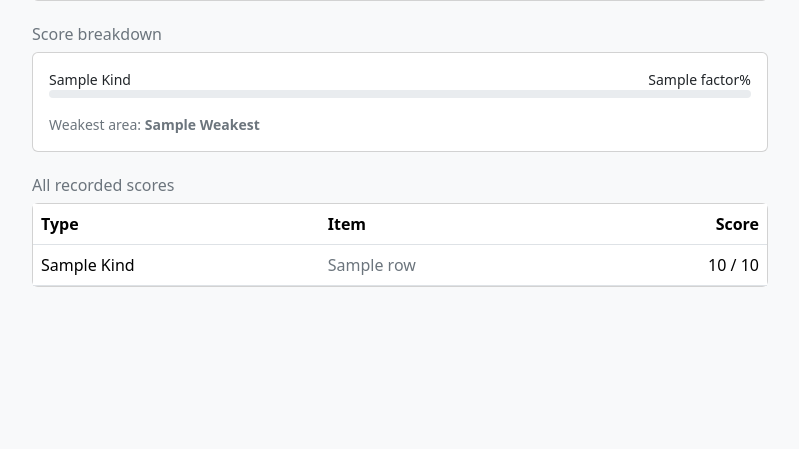
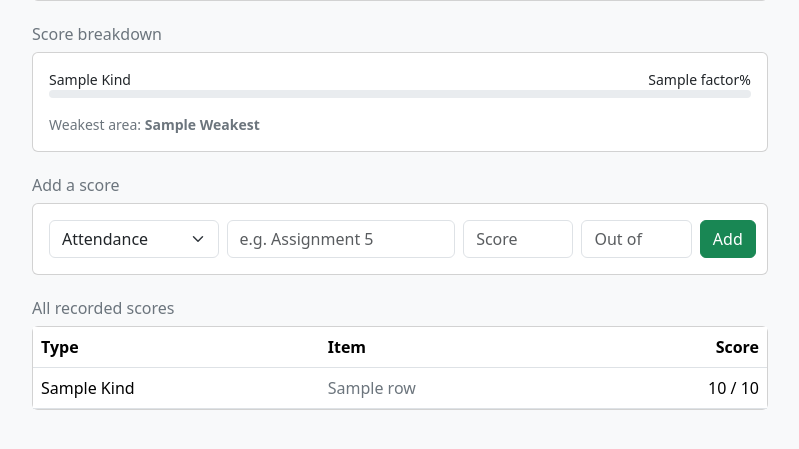
Before and after one commit to ChibuikeChad/edupulse, a Flask app: template templates/student_detail.html in a window 1280 px wide. Shown: the part 284-733 px from the top of the page, without its empty margins (240-1039 px from the left). Run offline with Flask 3, Linux system fonts and the light colour scheme; the template is opened without the code that fills it: most values are stand-ins (such as "Sample title", 1, 10 or a date in 2020).

Commit message:
Add lecturer score entry

```diff
--- a/app.py
+++ b/app.py
@@ -2,7 +2,7 @@ from flask import Flask, render_template, request, redirect, url_for, session, f
 import sqlite3
 from werkzeug.security import check_password_hash, generate_password_hash
 from db import get_db
-from risk import compute_risk
+from risk import compute_risk, recompute_one
 
 app = Flask(__name__)
 app.secret_key = "change-this-later"  # signs the login cookie
@@ -219,5 +219,50 @@ def my_course(enrollment_id):
     tip = TIPS.get(result["weakest"]) if result else None
     return render_template("student_course.html", e=e, result=result, tip=tip)
 
+@app.route("/enrollment/<int:enrollment_id>/add-score", methods=["POST"])
+def add_score(enrollment_id):
+    if "user_id" not in session or session["role"] != "lecturer":
+        return redirect(url_for("login"))
+
+    conn = get_db()
+    # Only the lecturer who teaches the course may add scores
+    owned = conn.execute(
+        """
+        SELECT e.id FROM enrollments e
+        JOIN courses c ON c.id = e.course_id
+        WHERE e.id = ? AND c.lecturer_id = ?
+        """,
+        (enrollment_id, session["user_id"]),
+    ).fetchone()
+    if owned is None:
+        conn.close()
+        abort(404)
+
+    kind = request.form["kind"]
+    label = request.form["label"].strip()
+    try:
+        score = float(request.form["score"])
+        max_score = float(request.form["max_score"])
+    except ValueError:
+        conn.close()
+        flash("Score and maximum must be numbers.")
+        return redirect(url_for("enrollment", enrollment_id=enrollment_id))
+
+    if kind not in ("attendance", "assignment", "test") or max_score <= 0 or score < 0 or score > max_score:
+        conn.close()
+        flash("Invalid score. It must be between 0 and the maximum.")
+        return redirect(url_for("enrollment", enrollment_id=enrollment_id))
+
+    conn.execute(
+        "INSERT INTO scores (enrollment_id, kind, label, score, max_score) VALUES (?,?,?,?,?)",
+        (enrollment_id, kind, label, score, max_score),
+    )
+    conn.commit()
+    conn.close()
+
+    recompute_one(enrollment_id)
+    flash("Score added and risk updated.")
+    return redirect(url_for("enrollment", enrollment_id=enrollment_id))
+
 if __name__ == "__main__":
     app.run(debug=True)
--- a/risk.py
+++ b/risk.py
@@ -58,6 +58,20 @@ def recompute_all():
     conn.close()
     return count
 
+def recompute_one(enrollment_id):
+    conn = get_db()
+    rows = conn.execute(
+        "SELECT kind, score, max_score FROM scores WHERE enrollment_id = ?", (enrollment_id,)
+    ).fetchall()
+    conn.execute("DELETE FROM risk_assessments WHERE enrollment_id = ?", (enrollment_id,))
+    result = compute_risk(rows)
+    if result:
+        conn.execute(
+            "INSERT INTO risk_assessments (enrollment_id, risk_score, level) VALUES (?,?,?)",
+            (enrollment_id, result["risk_score"], result["level"]),
+        )
+    conn.commit()
+    conn.close()
 
 if __name__ == "__main__":
     n = recompute_all()
--- a/templates/student_detail.html
+++ b/templates/student_detail.html
@@ -44,6 +44,31 @@
   <div class="alert alert-secondary">No scores recorded yet for this student.</div>
 {% endif %}
 
+<h2 class="h6 text-secondary">Add a score</h2>
+<form method="post" action="/enrollment/{{ e['id'] }}/add-score" class="card card-body mb-4">
+  <div class="row g-2">
+    <div class="col-12 col-md-3">
+      <select name="kind" class="form-select" required>
+        <option value="attendance">Attendance</option>
+        <option value="assignment">Assignment</option>
+        <option value="test">Test</option>
+      </select>
+    </div>
+    <div class="col-12 col-md-4">
+      <input name="label" class="form-control" placeholder="e.g. Assignment 5" required>
+    </div>
+    <div class="col-6 col-md-2">
+      <input name="score" type="number" step="0.1" min="0" class="form-control" placeholder="Score" required>
+    </div>
+    <div class="col-6 col-md-2">
+      <input name="max_score" type="number" step="0.1" min="0.1" class="form-control" placeholder="Out of" required>
+    </div>
+    <div class="col-12 col-md-1 d-grid">
+      <button class="btn btn-success">Add</button>
+    </div>
+  </div>
+</form>
+
 <h2 class="h6 text-secondary">All recorded scores</h2>
 <div class="card">
   <table class="table mb-0 align-middle">
```
